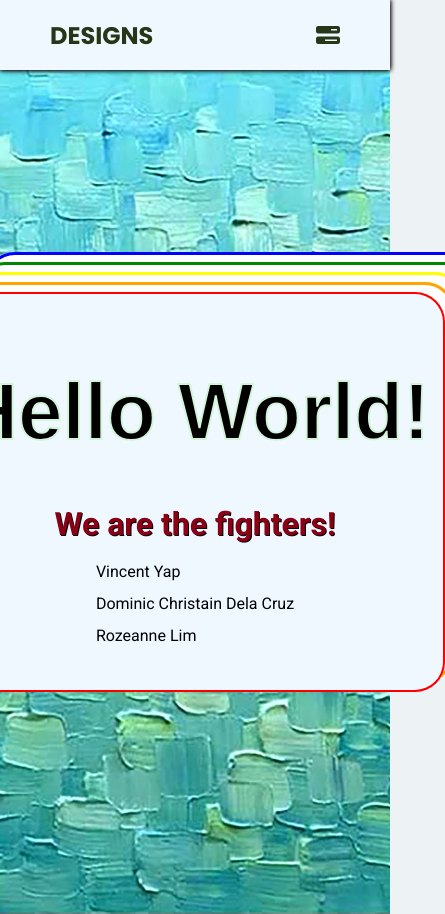
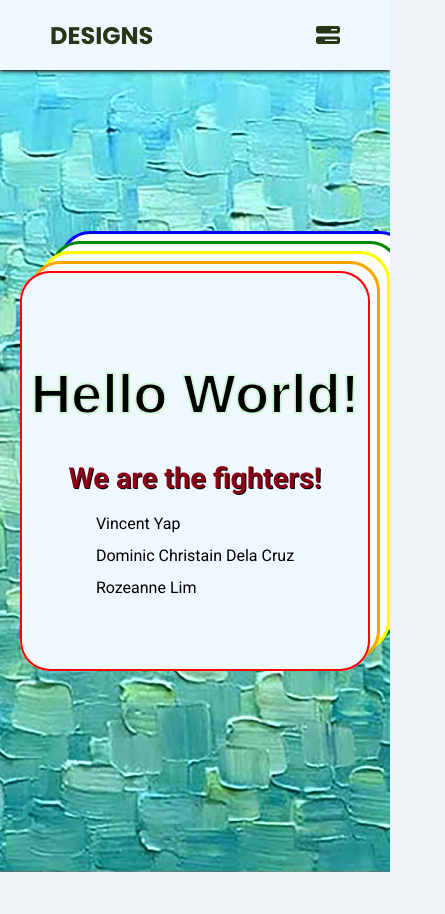
Before and after one commit to yapcentTV/Four-Designs, a plain HTML site: page index.html in a window 390 px wide. Shown: the whole page, 445 px wide, since content can reach past the window. After the commit the page ends 872 px from the top, so only its background shows below. Drawn offline with nearby package versions, Linux system fonts and the light colour scheme; a web font is replaced by a local one.

Commit message:
Update style.css

```diff
--- a/theme/style.css
+++ b/theme/style.css
@@ -28,7 +28,7 @@ a, i, input, img, h1, button, figure{
   border-radius: 0px 0px 30px 30px;
 }
 ::selection{
-  color: #dda15e;
+  color: #f4acb7;
 }
 
   .banner{
@@ -272,6 +272,19 @@ a, i, input, img, h1, button, figure{
   .navigation{
     width: 200px;
   }
+
+  .bg{
+    height: 95dvh;
+  }
+  .bg .box{
+    min-width: 350px;
+  }
+  .bg .box h1{
+    font-size: 3.5rem;
+  }
+  .bg .box h2{
+    font-size: 1.8rem;
+  }
   }
   @media(max-width: 300px){
     .navigation{
```
